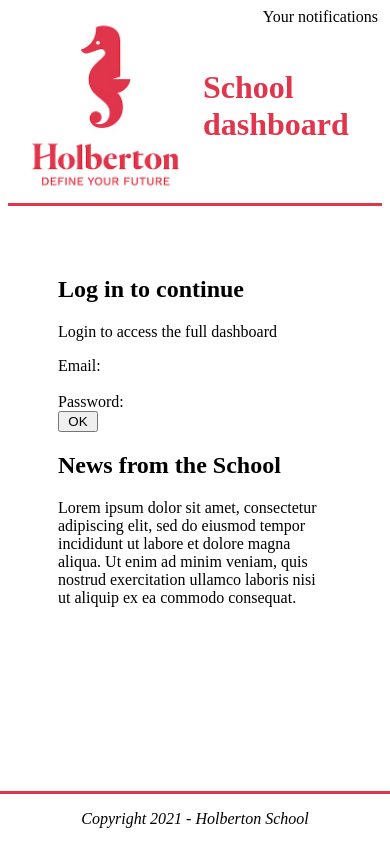
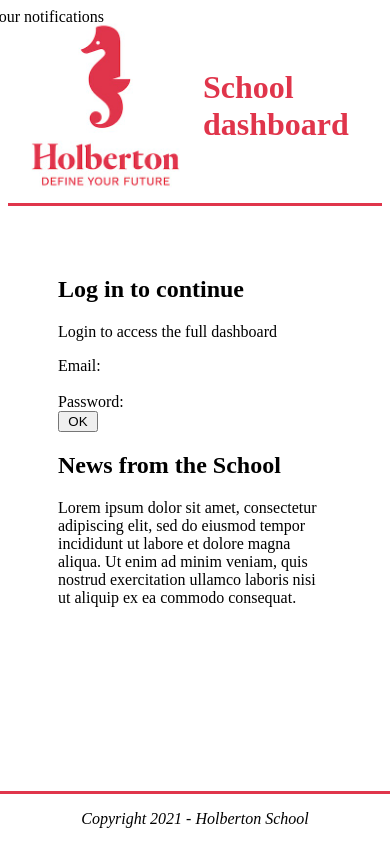
Before and after one commit to zulsb/holbertonschool-web_react, a React app in the folder 0x05-React_inline_styling/task_3/dashboard/: page / in a window 390 px wide. Built offline with nearby package versions, Linux system fonts and the light colour scheme; the HTML template or start-up script is replaced by a standard one.

Commit message:
Responsive desing - Login

```diff
--- a/0x05-React_inline_styling/task_3/dashboard/src/Login/Login.js
+++ b/0x05-React_inline_styling/task_3/dashboard/src/Login/Login.js
@@ -7,7 +7,7 @@ function Login() {
       <div className={css(s.divResponsive)}>
         <p>Login to access the full dashboard</p>
         <label htmlFor="email">Email: </label>
-        <input type="email" id="email" className={css(s.inputSpace, s.loginResponsive)} />
+        <input type="email" id="email" className={css(s.inputSpace)} />
         <label htmlFor="password">Password: </label>
         <input type="password" id="password" className={css(s.inputSpace, s.loginResponsive2)} />
         <button className={css(s.buttonResponsive)}>OK</button>
@@ -18,20 +18,18 @@ function Login() {
 
 const s = StyleSheet.create({
   inputSpace: {
-    marginRight: '1rem'
+    marginRight: '1rem',
+    '@media screen and (max-width: 900px)': {
+      display: 'inline',
+      border: 'none',
+      margin: '0',
+      width: '84%'
+    }
   },
   divResponsive: {
     '@media screen and (max-width: 900px)': {
       width: '90%',
       padding: '0'
-    }
-  },
-  loginResponsive: {
-    '@media screen and (max-width: 900px)': {
-      display: 'inline',
-      border: 'none',
-      margin: '0',
-      width: '84%'
     }
   },
   loginResponsive2: {
--- a/0x05-React_inline_styling/task_3/dashboard/src/Notifications/Notifications.js
+++ b/0x05-React_inline_styling/task_3/dashboard/src/Notifications/Notifications.js
@@ -1,9 +1,9 @@
 import React, { Component } from "react";
 import closeicon from "../assets/close-icon.png";
 import NotificationItem from "./NotificationItem";
-import NotificationItemShape from './NotificationItemShape';
-import PropTypes from 'prop-types';
-import { StyleSheet, css } from 'aphrodite';
+import NotificationItemShape from "./NotificationItemShape";
+import PropTypes from "prop-types";
+import { StyleSheet, css } from "aphrodite";
 
 class Notifications extends Component {
   shouldComponentUpdate(nextProps) {
@@ -23,58 +23,92 @@ class Notifications extends Component {
 
     const cicon = {
       width: "10px",
-      height: "10px"
+      height: "10px",
     };
 
     return (
-      <div className={css(style.noti)}>
-        <div className={css(style.menuItem)} id="menuItem">Your notifications</div>
-        {this.props.displayDrawer ?
-          (<div className={css(style.Notifications)} id="Notifications">
-            <button style={btn} aria-label='Close' onClick={() => console.log('Close button has been clicked')}>
+      <div className={css(s.notiDiv, s.notiDivResposive)}>
+        <div className={css(s.menuItem)} id="menuItem">
+          Your notifications
+        </div>
+        {this.props.displayDrawer ? (
+          <div className={css(s.Notifications)} id="Notifications">
+            <button
+              style={btn}
+              aria-label="Close"
+              onClick={() => console.log("Close button has been clicked")}
+            >
               <img src={closeicon} style={cicon} />
             </button>
             <p>Here is the list of notifications</p>
             <ul>
-              {this.props.listNotifications.length === 0 ? (<NotificationItem id={0} value="No new notification for now" type='no-new' markAsRead={this.markAsRead} />) : <></>}
-              {this.props.listNotifications.map((list) => (<NotificationItem id={list.id} key={list.id} type={list.type} value={list.value} html={list.html} markAsRead={this.markAsRead} />))}
+              {this.props.listNotifications.length === 0 ? (
+                <NotificationItem
+                  id={0}
+                  value="No new notification for now"
+                  type="no-new"
+                  markAsRead={this.markAsRead}
+                />
+              ) : (
+                <></>
+              )}
+              {this.props.listNotifications.map((list) => (
+                <NotificationItem
+                  id={list.id}
+                  key={list.id}
+                  type={list.type}
+                  value={list.value}
+                  html={list.html}
+                  markAsRead={this.markAsRead}
+                />
+              ))}
             </ul>
-          </div>)
-          : <></>
-        }
+          </div>
+        ) : (
+          <></>
+        )}
       </div>
-    )
+    );
   }
   markAsRead(id) {
-    console.log(`Notification ${id} has been marked as read`)
+    console.log(`Notification ${id} has been marked as read`);
   }
 }
 
 Notifications.propTypes = {
   displayDrawer: PropTypes.bool,
-  listNotifications: PropTypes.arrayOf(NotificationItemShape)
+  listNotifications: PropTypes.arrayOf(NotificationItemShape),
 };
 
 Notifications.defaultProps = {
   displayDrawer: false,
-  listNotifications: []
+  listNotifications: [],
 };
 
-const style = StyleSheet.create({
+const s = StyleSheet.create({
   Notifications: {
-    border: '1px dashed #e0354b',
-    padding: '5px 25px'
+    border: "1px dashed #e0354b",
+    padding: "5px 25px",
   },
   menuItem: {
-    marginBottom: '10px'
+    marginBottom: "10px",
   },
-  noti: {
-    display: 'flex',
-    flexDirection: 'column',
-    position: 'absolute',
-    right: '12px',
-    flexWrap: 'wrap',
-    alignItems: 'flex-end'
+  notiDiv: {
+    display: "flex",
+    flexDirection: "column",
+    position: "absolute",
+    right: "0.7rem",
+    flexWrap: "wrap",
+    alignItems: "flex-end",
+  },
+  notiDivResposive: {
+    '@media screen and (max-width: 900px)': {
+      position: 'fixed',
+      width: '100%',
+      height: '100%',
+      zIndex: '6',
+      display: 'block !important',
+    }
   }
 });
 
```
